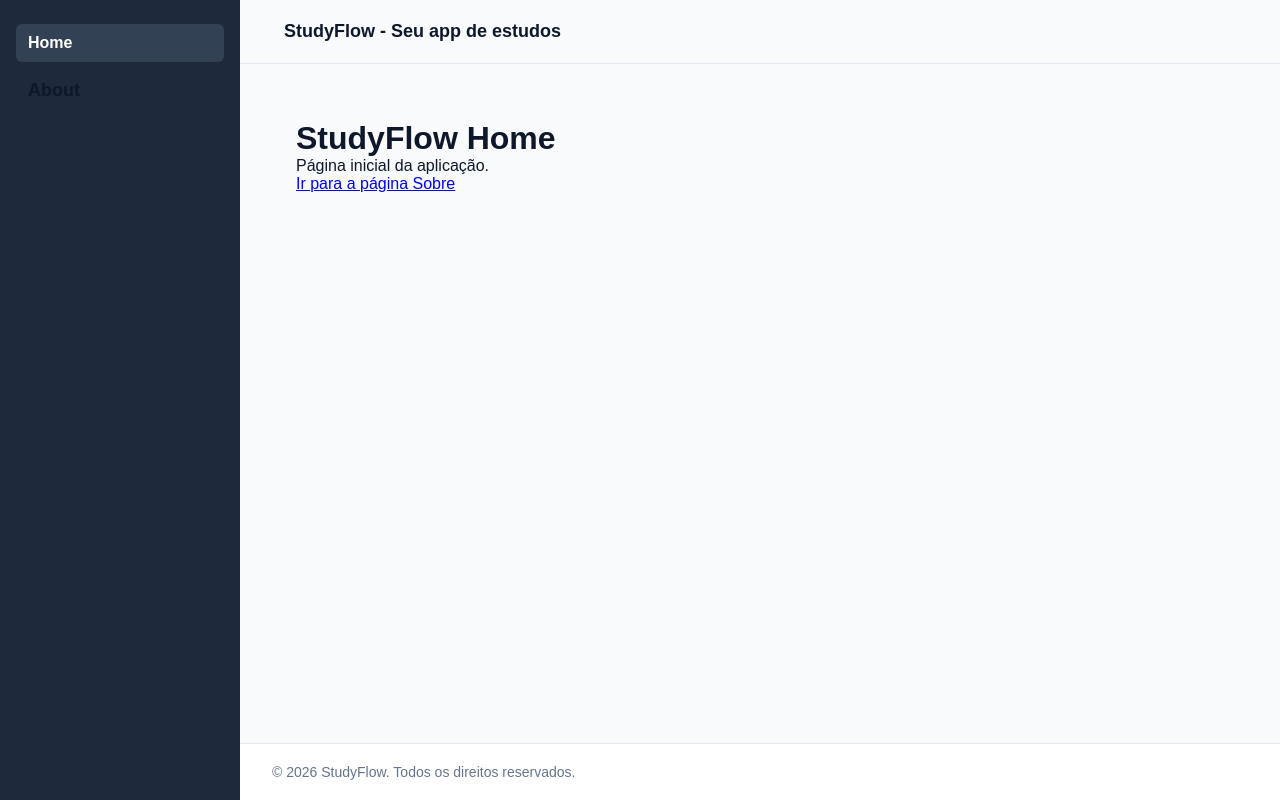
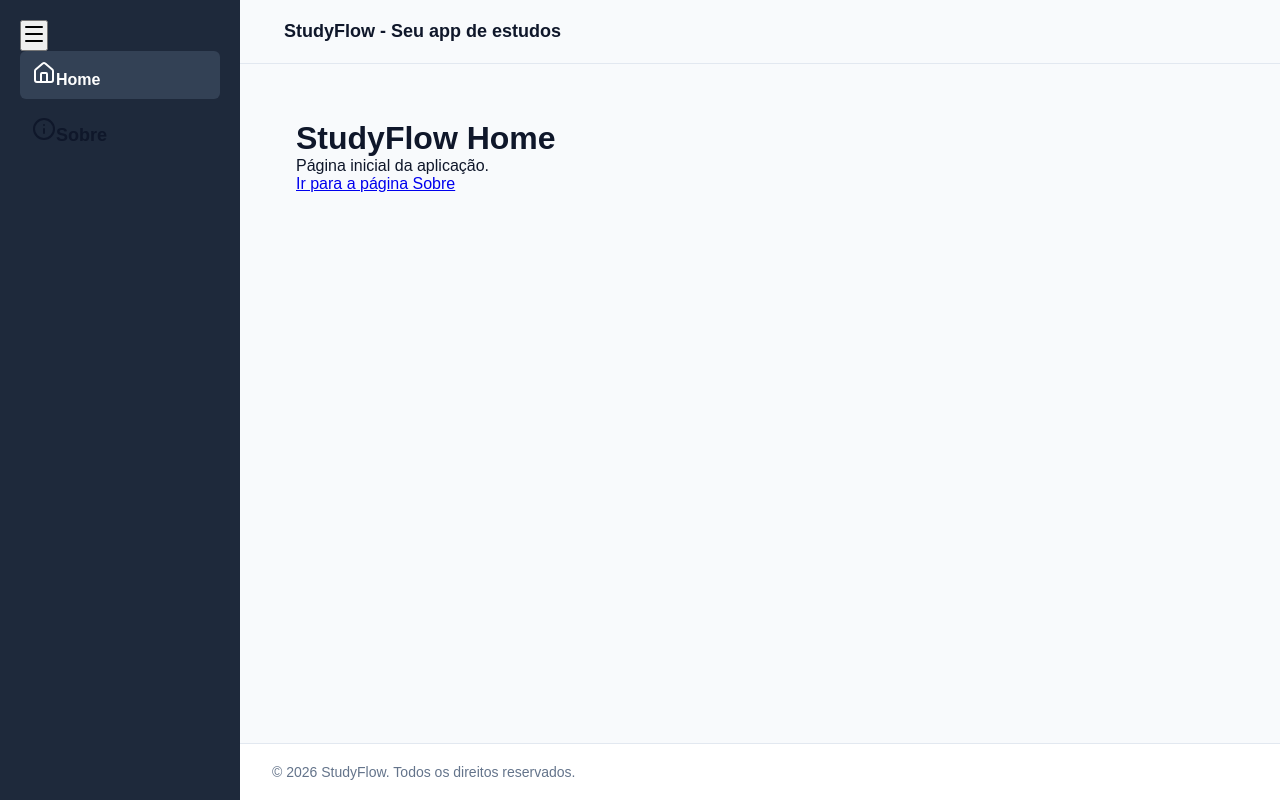
Before and after one commit to gabrielcavalcantedossantos1/SaaS, a React (Vite) app: page / in a window 1280 px wide. Built offline with nearby package versions, Linux system fonts and the light colour scheme.

Commit message:
colocando os icones

```diff
--- a/src/components/layout/Layout.tsx
+++ b/src/components/layout/Layout.tsx
@@ -3,22 +3,35 @@ import { useAppContext } from "../../context/AppContext";
 
 // style
 import './style.css'
+import { House, Info, Menu } from "lucide-react";
+import { useState } from "react";
 
 
 export function Layout() {
+
+    const [isOpen, setIsOpen] = useState(true)
+
     const { appName } = useAppContext();
     return (
         <div className="layout">
 
             {/* Está é a barra lateral */}
-            <aside>
+            <aside className={isOpen ? "sidebarOpen" : "sidebarClosed"}>
+
+                <button onClick={() => setIsOpen(!isOpen)}><Menu /></button>
                 <nav>
                     <ul>
                         <li>
-                            <NavLink to="/" className={({ isActive }) => (isActive ? 'active' : 'btn')}>Home</NavLink>
+                            <NavLink to="/" className={({ isActive }) => (isActive ? 'active' : 'btn')}>
+                                <House />
+                                {isOpen && <span>Home</span>}
+                            </NavLink>
                         </li>
                         <li>
-                            <NavLink to="/about" className={({ isActive }) => (isActive ? 'active' : 'btn')}>About</NavLink>
+                            <NavLink to="/about" className={({ isActive }) => (isActive ? 'active' : 'btn')}>
+                                <Info />
+                                {isOpen && <span>Sobre</span>}
+                            </NavLink>
                         </li>
                     </ul>
                 </nav>
```
